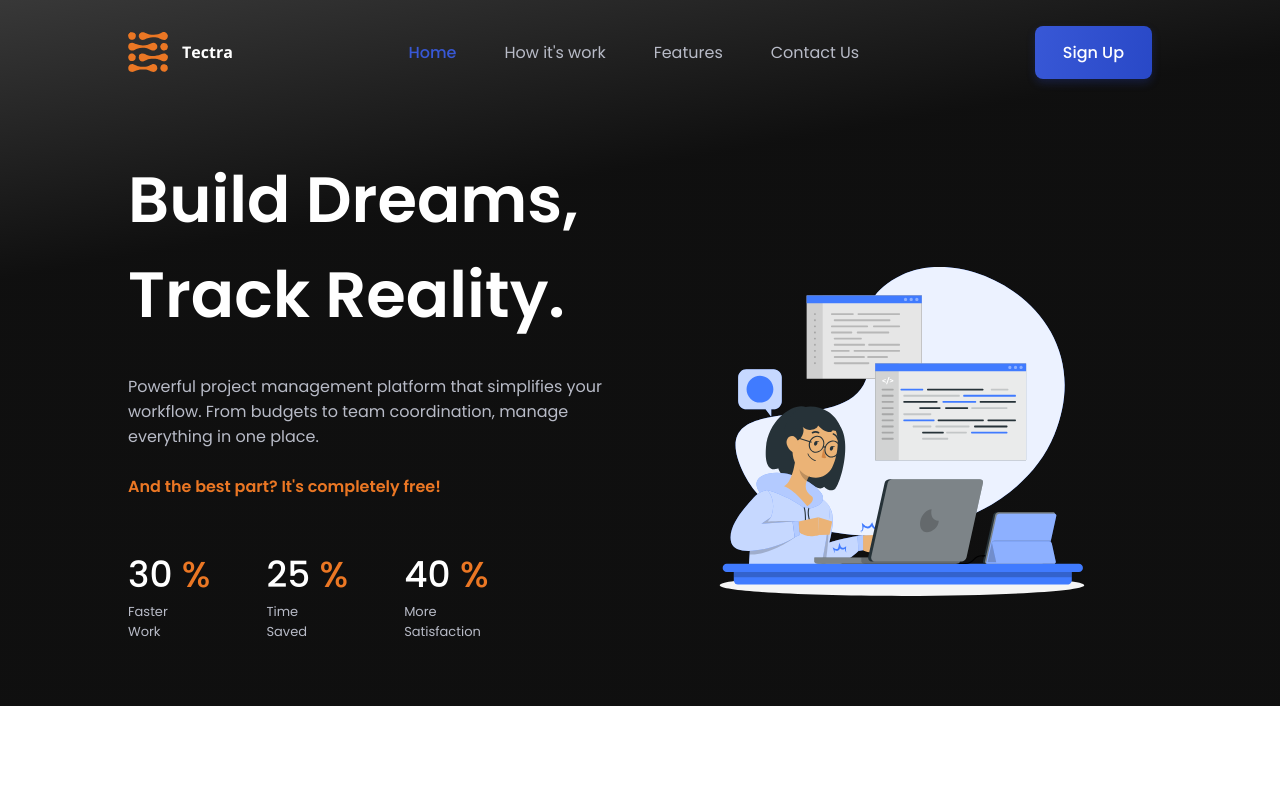
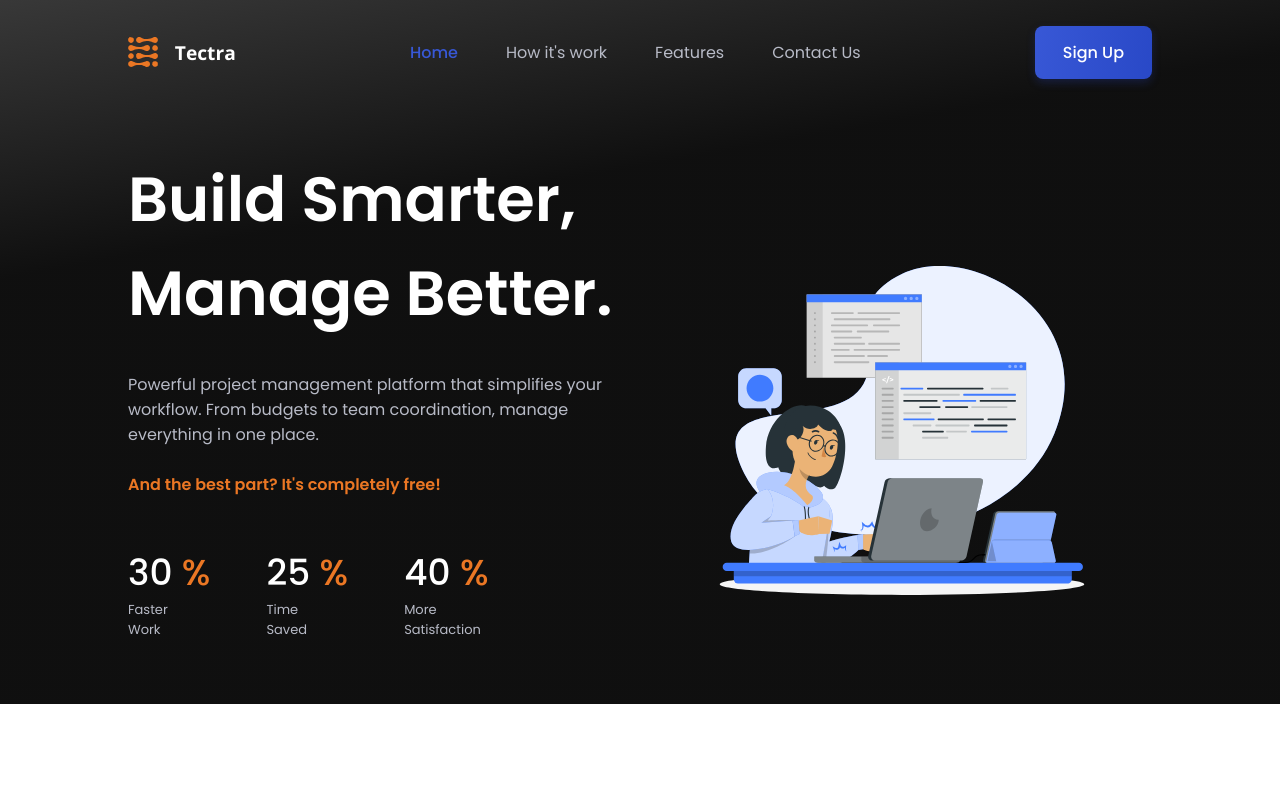
Before and after one commit to dev-mohit06/Tectra, a plain HTML site: page index.html in a window 1280 px wide. Shown: the top 798 px of the page. Drawn offline with nearby package versions, Linux system fonts and the light colour scheme.

Commit message:
fix: fixing by client

```diff
--- a/index.html
+++ b/index.html
@@ -41,8 +41,8 @@
     <!--==================== HEADER ====================-->
     <header class="header" id="header">
         <nav class="nav container grid">
-            <a href="#" class="nav__logo">
-                <img src="./assets/imgs/logo.svg" style="height: 40px; width: 40px;" id="logo" alt="">
+            <a href="#" class="nav__logo" style="zoom: 1.2;">
+                <img src="./assets/imgs/logo.svg" style="height: 25px; width: 25px;" id="logo" alt="">
                 <span style="font-family: 'Open Sans', serif; font-weight: bolder; margin-left: 10px;">Tectra</span>
             </a>
             <div class="nav__menu">
@@ -85,8 +85,8 @@
         <section class="home section" id="home">
             <div class="home__container container grid">
                 <div class="home__data">
-                    <h1 class="home__title">
-                        Build Dreams,<br>Track Reality.
+                    <h1 class="home__title" style="font-size: 3.9rem;">
+                        Build Smarter,<br>Manage Better.
                     </h1>
                     <p class="home__description">
                         Powerful project management platform that simplifies your workflow. From budgets to team
@@ -127,7 +127,7 @@
                     <div class="home__orbe"></div>
 
                     <div class="home__img">
-                        <img src="./assets/imgs/home.svg" alt="">
+                        <img style="zoom: 1.6;" src="./assets/imgs/home.svg" alt="">
                     </div>
                 </div>
             </div>
```
